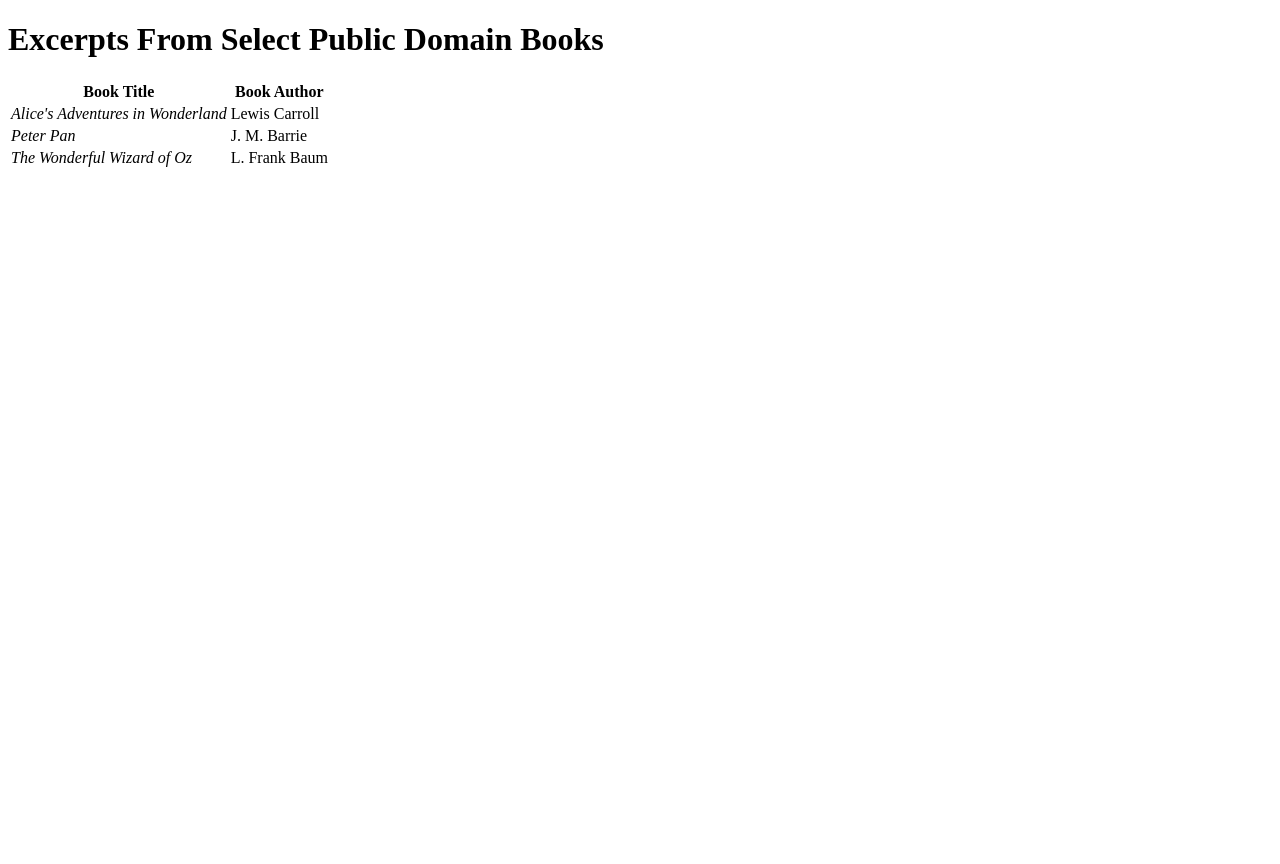
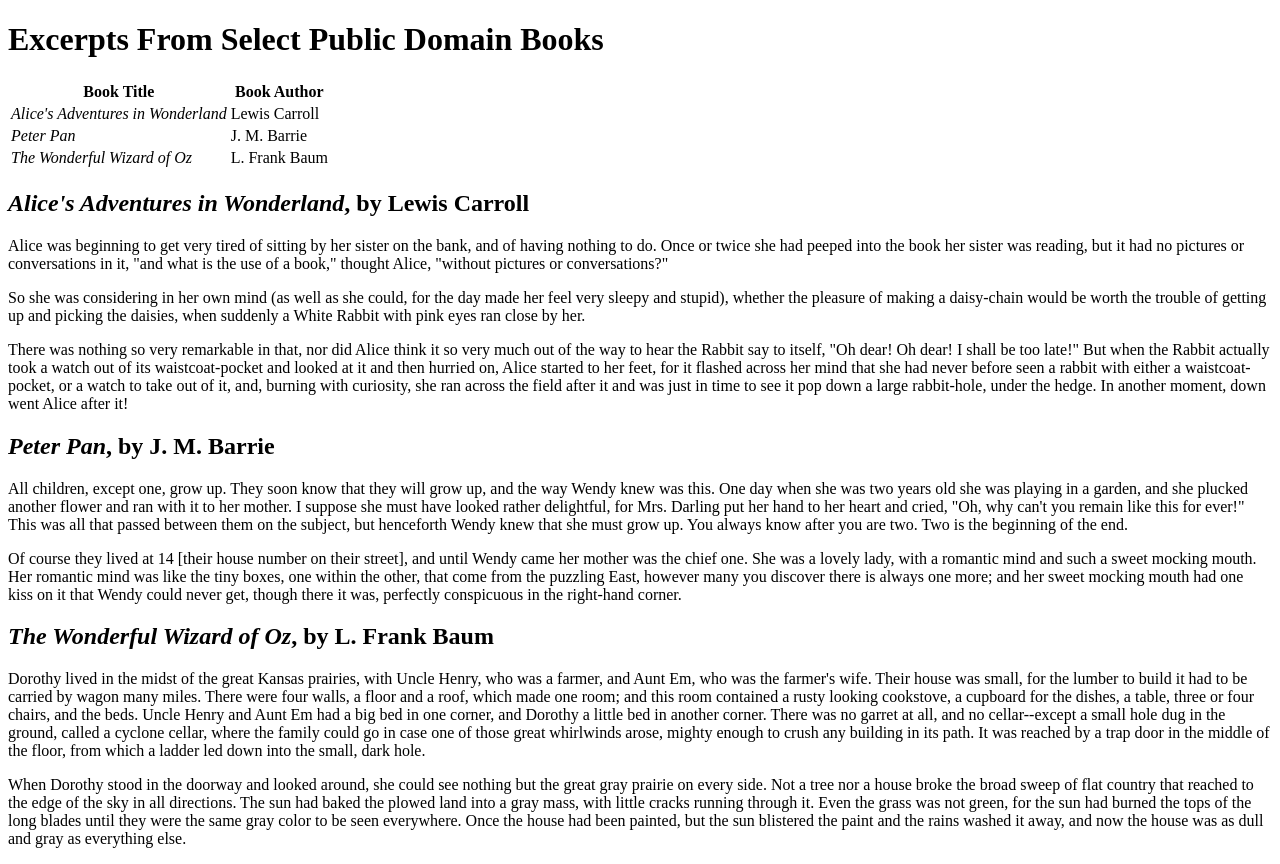
Before and after one commit to Ge0m/ITMD361_Lab_3, a plain HTML site: page index.html in a window 1280 px wide. Before the commit the page ends 800 px from the top, so only its background shows below. Drawn offline with Linux system fonts and the light colour scheme.

Commit message:
Added Main Information
Added the <h2> titles and authors with titles being surrounded by <em> and added paragraph summaries.

```diff
--- a/index.html
+++ b/index.html
@@ -28,20 +28,20 @@
     </Table>
 	<main>
 	  <div>
-	    <h2></h2>
-	    <p></p>
-	    <p></p>
-	    <p></p>
+	    <h2><em>Alice's Adventures in Wonderland</em>, by Lewis Carroll</h2>
+	    <p>Alice was beginning to get very tired of sitting by her sister on the bank, and of having nothing to do. Once or twice she had peeped into the book her sister was reading, but it had no pictures or conversations in it, "and what is the use of a book," thought Alice, "without pictures or conversations?"</p>
+	    <p>So she was considering in her own mind (as well as she could, for the day made her feel very sleepy and stupid), whether the pleasure of making a daisy-chain would be worth the trouble of getting up and picking the daisies, when suddenly a White Rabbit with pink eyes ran close by her.</p>
+	    <p>There was nothing so very remarkable in that, nor did Alice think it so very much out of the way to hear the Rabbit say to itself, "Oh dear! Oh dear! I shall be too late!" But when the Rabbit actually took a watch out of its waistcoat-pocket and looked at it and then hurried on, Alice started to her feet, for it flashed across her mind that she had never before seen a rabbit with either a waistcoat-pocket, or a watch to take out of it, and, burning with curiosity, she ran across the field after it and was just in time to see it pop down a large rabbit-hole, under the hedge. In another moment, down went Alice after it!</p>
 	  </div>
 	  <div>
-	    <h2></h2>
-	    <p></p>
-	    <p></p>
+	    <h2><em>Peter Pan</em>, by J. M. Barrie</h2>
+	    <p>All children, except one, grow up. They soon know that they will grow up, and the way Wendy knew was this. One day when she was two years old she was playing in a garden, and she plucked another flower and ran with it to her mother. I suppose she must have looked rather delightful, for Mrs. Darling put her hand to her heart and cried, "Oh, why can't you remain like this for ever!" This was all that passed between them on the subject, but henceforth Wendy knew that she must grow up. You always know after you are two. Two is the beginning of the end.</p>
+	    <p>Of course they lived at 14 [their house number on their street], and until Wendy came her mother was the chief one. She was a lovely lady, with a romantic mind and such a sweet mocking mouth. Her romantic mind was like the tiny boxes, one within the other, that come from the puzzling East, however many you discover there is always one more; and her sweet mocking mouth had one kiss on it that Wendy could never get, though there it was, perfectly conspicuous in the right-hand corner.</p>
           </div>
 	  <div>
-	    <h2></h2>
-	    <p></p>
-	    <p></p>
+	    <h2><em>The Wonderful Wizard of Oz</em>, by L. Frank Baum</h2>
+	    <p>Dorothy lived in the midst of the great Kansas prairies, with Uncle Henry, who was a farmer, and Aunt Em, who was the farmer's wife.  Their house was small, for the lumber to build it had to be carried by wagon many miles.  There were four walls, a floor and a roof, which made one room; and this room contained a rusty looking cookstove, a cupboard for the dishes, a table, three or four chairs, and the beds.  Uncle Henry and Aunt Em had a big bed in one corner, and Dorothy a little bed in another corner.  There was no garret at all, and no cellar--except a small hole dug in the ground, called a cyclone cellar, where the family could go in case one of those great whirlwinds arose, mighty enough to crush any building in its path.  It was reached by a trap door in the middle of the floor, from which a ladder led down into the small, dark hole.</p>
+	    <p>When Dorothy stood in the doorway and looked around, she could see nothing but the great gray prairie on every side.  Not a tree nor a house broke the broad sweep of flat country that reached to the edge of the sky in all directions.  The sun had baked the plowed land into a gray mass, with little cracks running through it.  Even the grass was not green, for the sun had burned the tops of the long blades until they were the same gray color to be seen everywhere.  Once the house had been painted, but the sun blistered the paint and the rains washed it away, and now the house was as dull and gray as everything else.</p>
 	  </div>
 	</main>
     <Footer>
```
